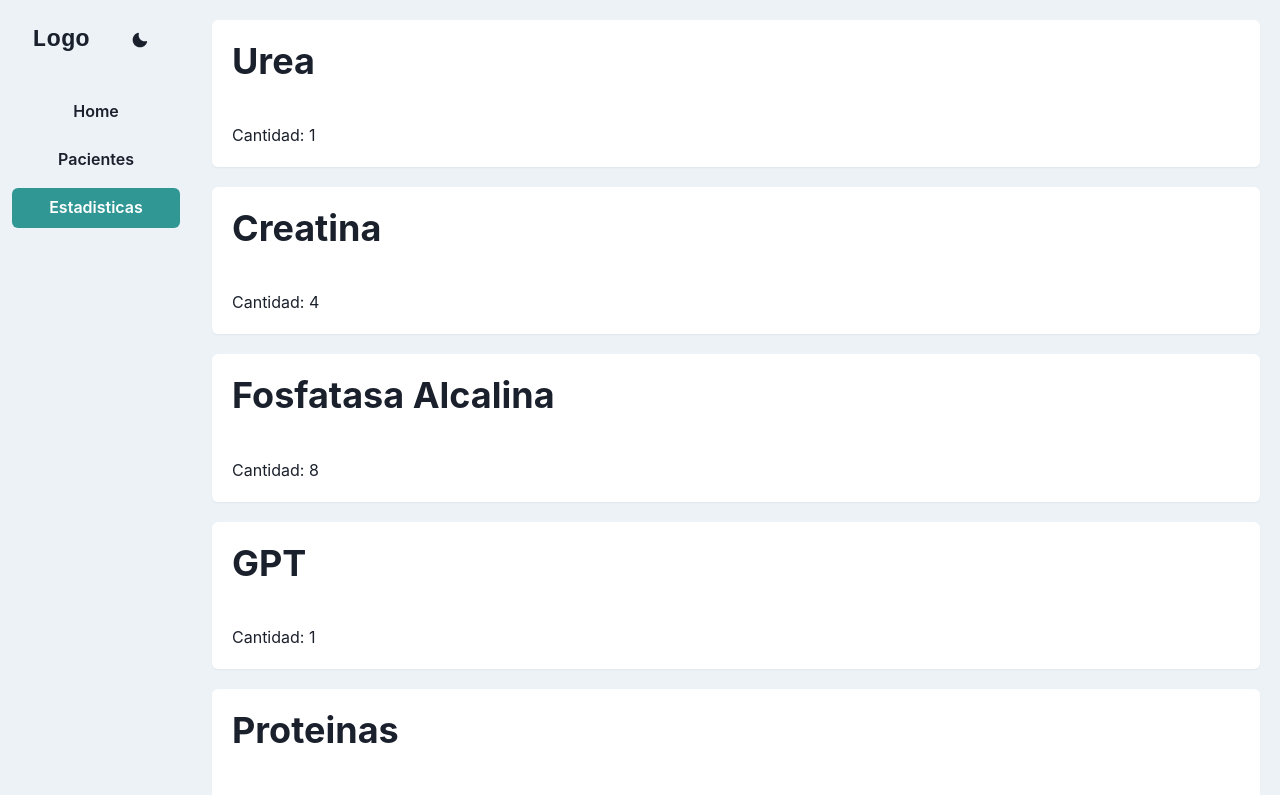
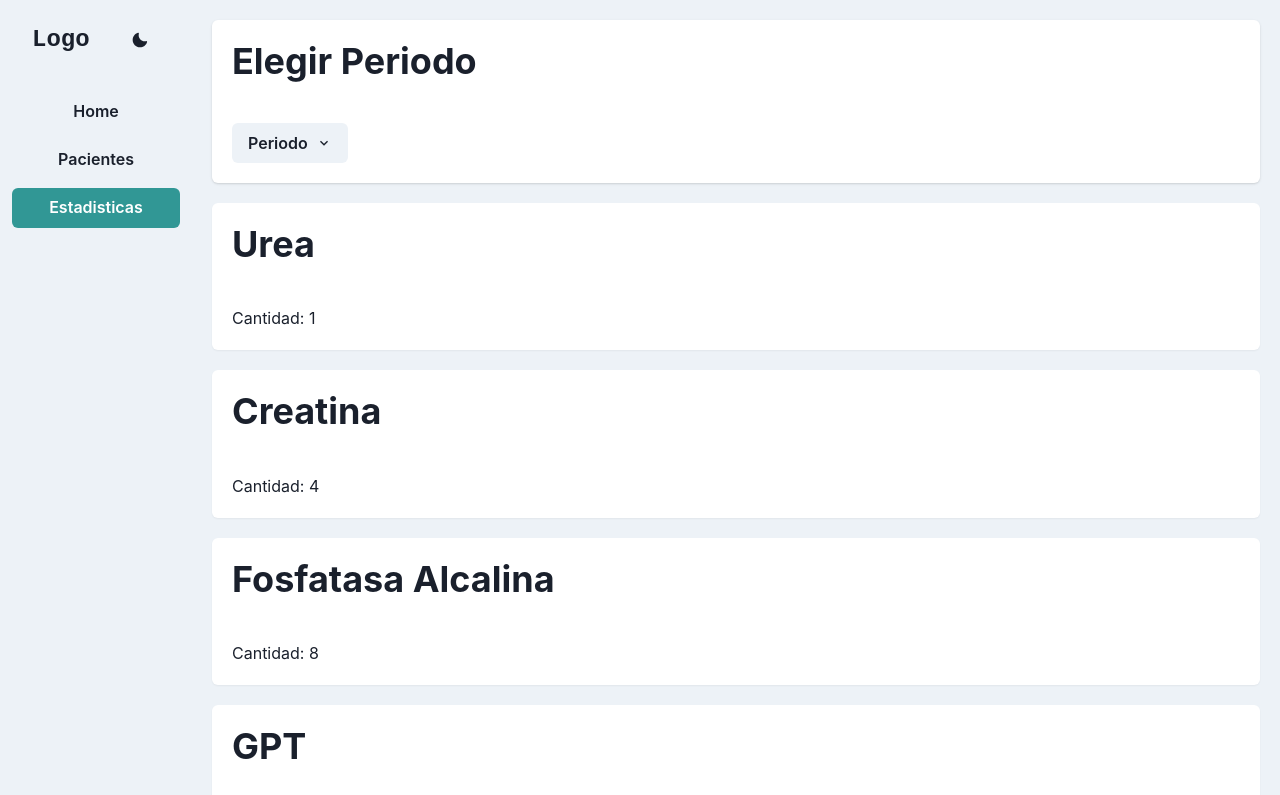
Before and after one commit to fmaggi/vetfrontend, a React (Create React App) app: page /#/estadisticas in a window 1280 px wide. Shown: the top 795 px of the page. Built offline with nearby package versions, Linux system fonts and the light colour scheme.

Commit message:
Added stats

```diff
--- a/src/routes/Patients.tsx
+++ b/src/routes/Patients.tsx
@@ -13,7 +13,7 @@ export default function Patients() {
     const bg = useColorModeValue('white', 'gray.700')
 
     return (
-        <SimpleGrid w='100%' h='100%' p='5' columns={1} spacing={5}>
+        <SimpleGrid w='100%' h='100vh' p='5' columns={1} spacing={5}>
             {
                 patients.map(patient => {
                     return (
--- a/src/routes/Stats.tsx
+++ b/src/routes/Stats.tsx
@@ -9,10 +9,11 @@ import {
     CardBody,
     Flex,
     SimpleGrid,
-    Text, useColorModeValue
+    Text, useColorModeValue, MenuList, Button, MenuButton, MenuItem, Menu
 } from '@chakra-ui/react'
 
 import tests from "../data/tests";
+import {ChevronDownIcon} from "@chakra-ui/icons";
 
 export async function loader() {
     /*
@@ -28,13 +29,50 @@ export async function loader() {
     });
 }
 
+/*async*/ function loadDays(days: number){
+    /*
+    fetch(BACKEND).then(res=>res.json());
+     */
+
+    if(days === -1)
+        days = 100;
+    return tests[0].fields.map(field => {
+        return {
+            name: field.label,
+            value: Math.floor(Math.random() * days * 2)
+        }
+    });
+}
+
 export default function Stats() {
     const data = useLoaderData() as any[];
     const bg = useColorModeValue('white', 'gray.700')
 
     return (
 
-        <SimpleGrid w='100%' h='100%' p='5' columns={1} spacing={5}>
+        <SimpleGrid w='100%' h='100vh' p='5' columns={1} spacing={5}>
+
+            <Card key={"period_chooser"}>
+                <CardHeader>
+                    <Heading>
+                        Elegir Periodo
+                    </Heading>
+                </CardHeader>
+                <CardBody>
+                    <Menu>
+                        <MenuButton as={Button} rightIcon={<ChevronDownIcon />}>
+                            Periodo
+                        </MenuButton>
+                        <MenuList>
+                            <MenuItem onClick={() => loadDays(7)}>Ultimos 7 dias</MenuItem>
+                            <MenuItem onClick={() => loadDays(15)}>Ultimos 15 dias</MenuItem>
+                            <MenuItem onClick={() => loadDays(30)}>Ultimos 30 dias</MenuItem>
+                            <MenuItem onClick={() => loadDays(90)}>Ultimos 3 meses</MenuItem>
+                            <MenuItem onClick={() => loadDays(-1)}>Todo</MenuItem>
+                        </MenuList>
+                    </Menu>
+                </CardBody>
+            </Card>
             {
                 data.map(test => {
                     return (
```
Also changed, not shown: Horas.txt (added).
